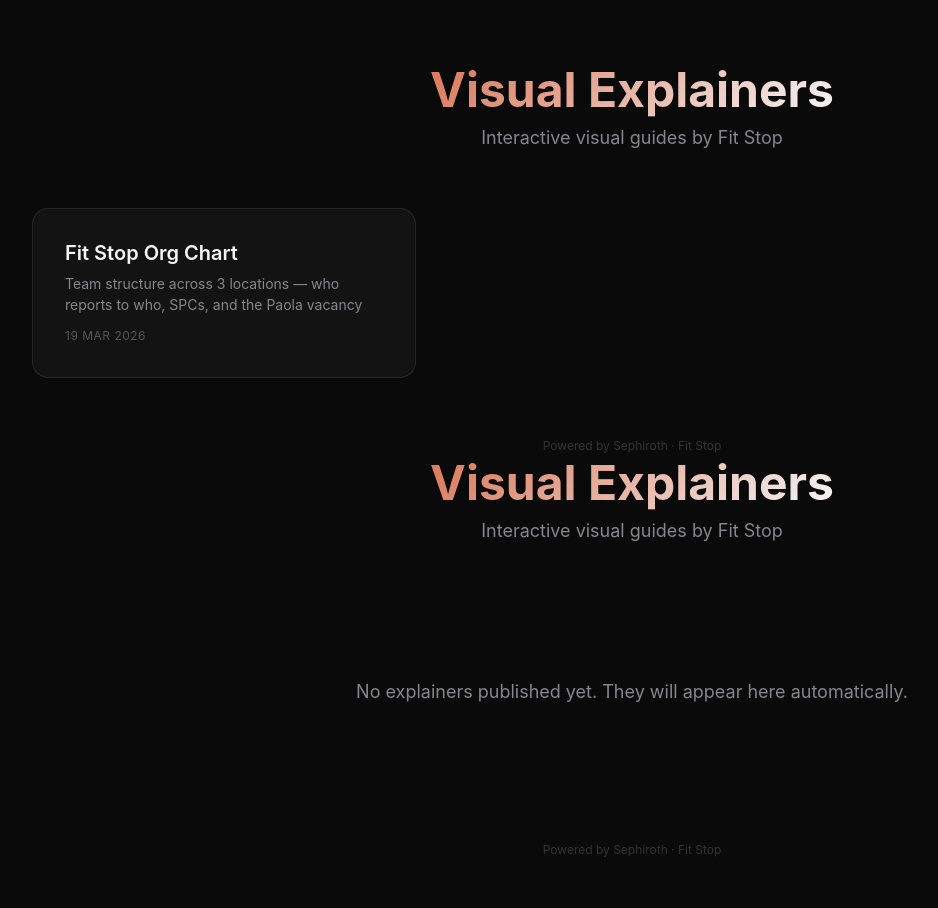
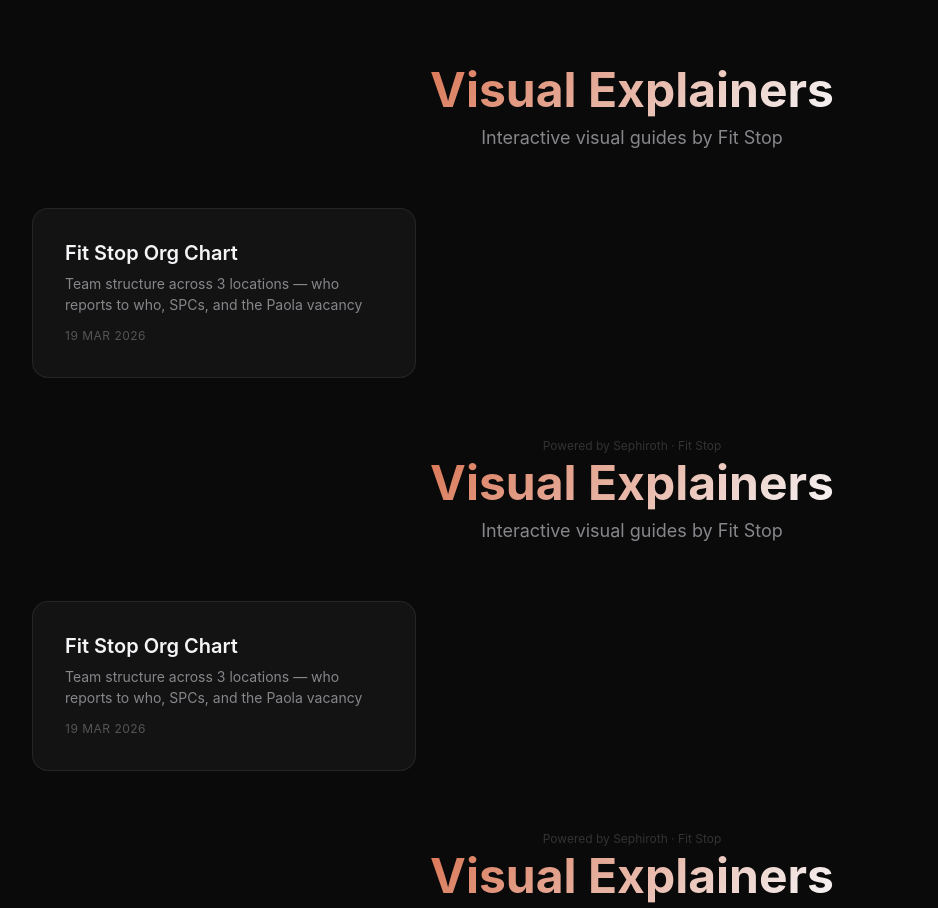
Before and after one commit to Carlin-ops/visual-explainers, a plain HTML site: page index.html in a window 1280 px wide. Shown: the top 908 px of the page, without its empty margins (8-946 px from the left). Drawn offline with Linux system fonts and the light colour scheme.

Commit message:
Update index.html

```diff
--- a/index.html
+++ b/index.html
@@ -1,4 +1,42 @@
 <!DOCTYPE html>
+<html lang="en">
+<head>
+<meta charset="UTF-8">
+<meta name="viewport" content="width=device-width, initial-scale=1.0">
+<title>Visual Explainers | Fit Stop</title>
+<style>
+*{margin:0;padding:0;box-sizing:border-box}
+body{background:#0a0a0a;color:#f5f5f7;font-family:-apple-system,BlinkMacSystemFont,'SF Pro Display',sans-serif;min-height:100vh;display:flex;flex-direction:column;align-items:center;padding:60px 20px}
+h1{font-size:48px;font-weight:700;margin-bottom:8px;background:linear-gradient(135deg,#DA7756,#f5f5f7);-webkit-background-clip:text;-webkit-text-fill-color:transparent}
+.subtitle{color:#86868b;font-size:18px;margin-bottom:60px}
+.grid{display:grid;grid-template-columns:repeat(auto-fill,minmax(340px,1fr));gap:24px;width:100%;max-width:1200px}
+.card{background:rgba(255,255,255,0.04);border:1px solid rgba(255,255,255,0.08);border-radius:16px;padding:32px;transition:all 0.3s ease;text-decoration:none;color:inherit;display:block}
+.card:hover{background:rgba(255,255,255,0.08);border-color:#DA7756;transform:translateY(-2px)}
+.card h2{font-size:20px;font-weight:600;margin-bottom:8px;color:#f5f5f7}
+.card p{color:#86868b;font-size:14px;line-height:1.5}
+.card .date{font-size:12px;color:#555;margin-top:12px;text-transform:uppercase;letter-spacing:0.5px}
+.empty{text-align:center;color:#86868b;padding:80px 20px;font-size:18px;display:none}
+.footer{margin-top:auto;padding-top:60px;color:#333;font-size:12px}
+</style>
+</head>
+<body>
+<h1>Visual Explainers</h1>
+<p class="subtitle">Interactive visual guides by Fit Stop</p>
+<div class="grid" id="explainer-list">
+<a class="card" href="org-chart">
+  <h2>Fit Stop Org Chart</h2>
+  <p>Team structure across 3 locations — who reports to who, SPCs, and the Paola vacancy</p>
+  <p class="date">19 Mar 2026</p>
+</a>
+<!-- EXPLAINER_ENTRIES -->
+</div>
+<div class="empty" id="empty-state">No explainers published yet. They will appear here automatically.</div>
+<p class="footer">Powered by Sephiroth · Fit Stop</p>
+<script>
+if(document.querySelectorAll('.card').length>0){document.getElementById('empty-state').style.display='none'}
+</script>
+</body>
+</html><!DOCTYPE html>
 <html lang="en">
 <head>
 <meta charset="UTF-8">
```
